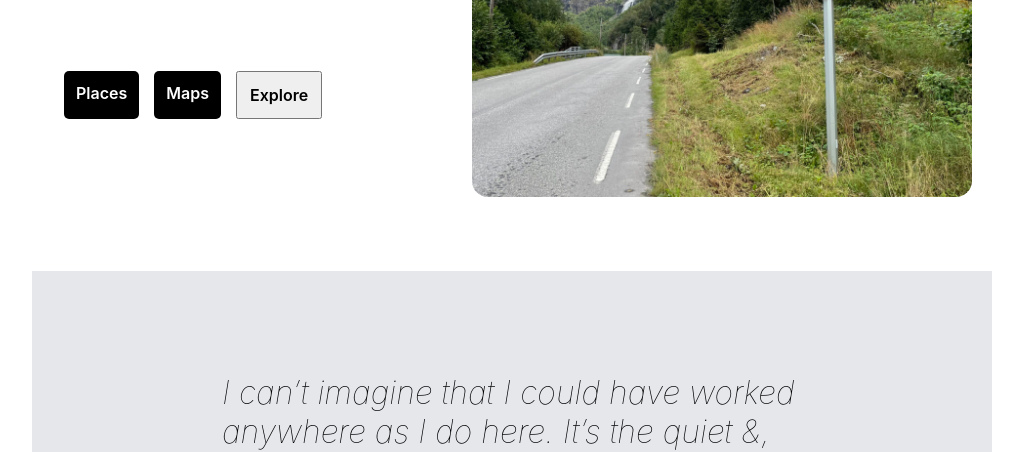
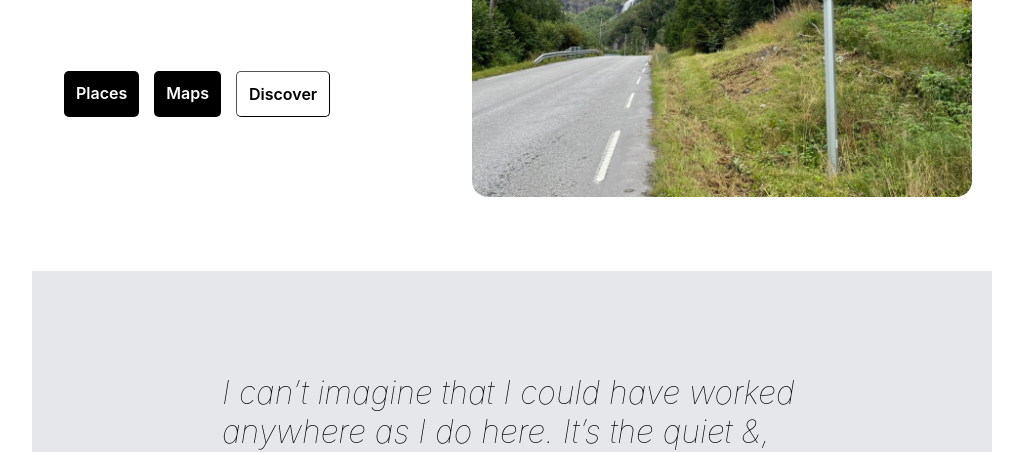
Before and after one commit to martinwallner/landing-page, a plain HTML site: page index.html in a window 1280 px wide. Shown: the part 356-808 px from the top of the page, without its empty margins (128-1151 px from the left). Drawn offline with Linux system fonts and the light colour scheme.

Commit message:
Change button explore to discover

```diff
--- a/index.html
+++ b/index.html
@@ -28,7 +28,7 @@
             <div class="buttons">
                 <button class="places">Places</button>
                 <button class="maps">Maps</button>
-                <button class="explore">Explore</button>
+                <button class="discover">Discover</button>
             </div>
 
 
```
